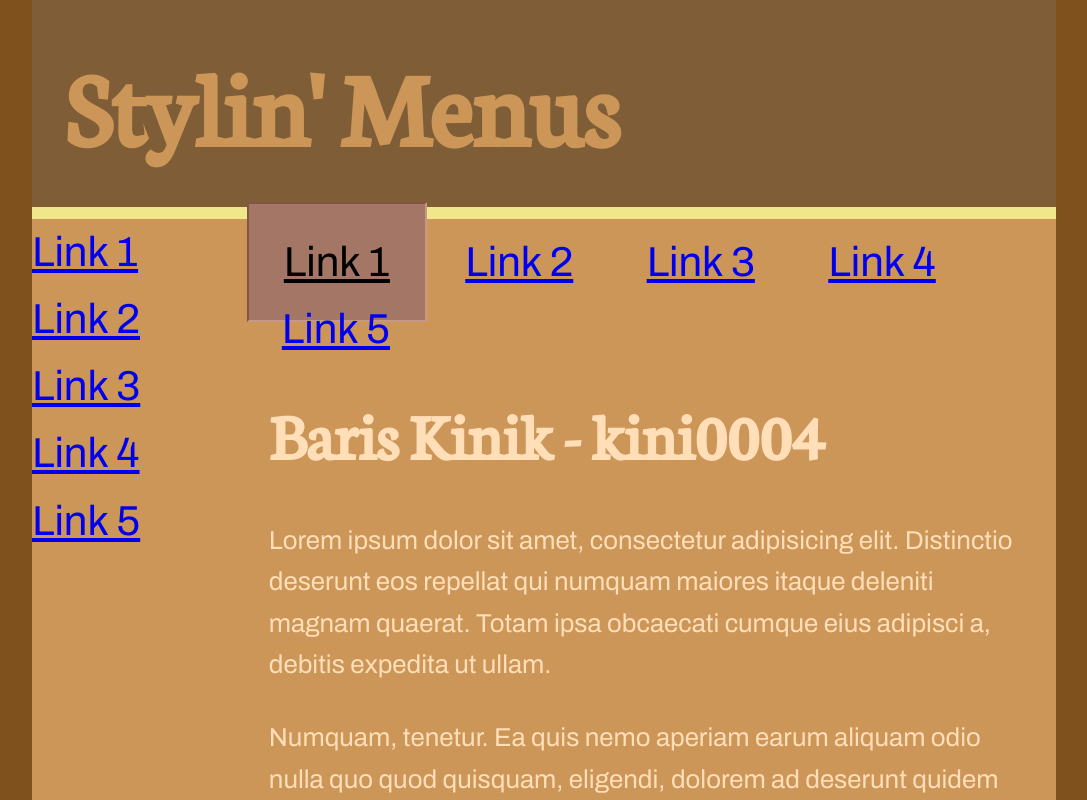
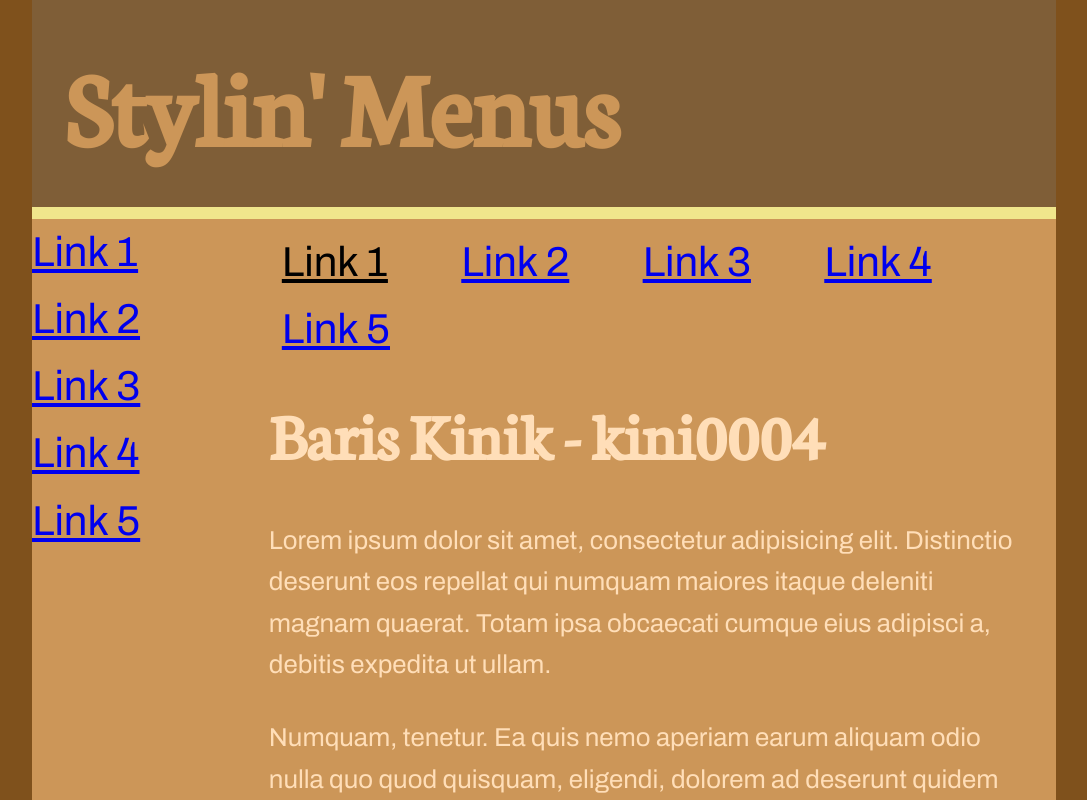
Before and after one commit to kini0004/Midterm_Project, a plain HTML site: page index.html in a window 1280 px wide. In both pictures the pointer is over the link 430 px from the left and 262 px from the top of the page. Shown: the top 800 px of the page, without its empty margins (96-1183 px from the left). Drawn offline with Linux system fonts and the light colour scheme.

Commit message:
Update menu.css

```diff
--- a/menu.css
+++ b/menu.css
@@ -74,12 +74,7 @@ header{
         }
         .menu-h a:hover,
         .menu-h a:active{
-          background:#a37666;
-            color:#000;
-            border-top:2px solid #815444;
-            border-right:2px solid #c59888;
-            border-bottom:2px solid #c59888;
-            border-left:2px solid #815444;
+          color: black;
         }
 .menu-v{
     width: 20%;
```
